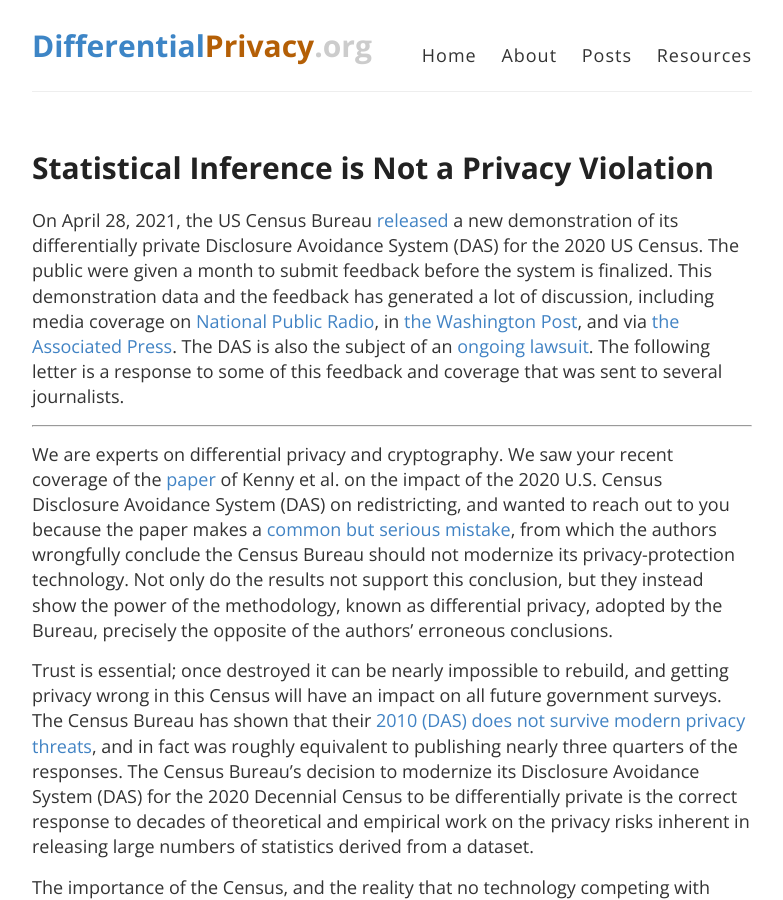
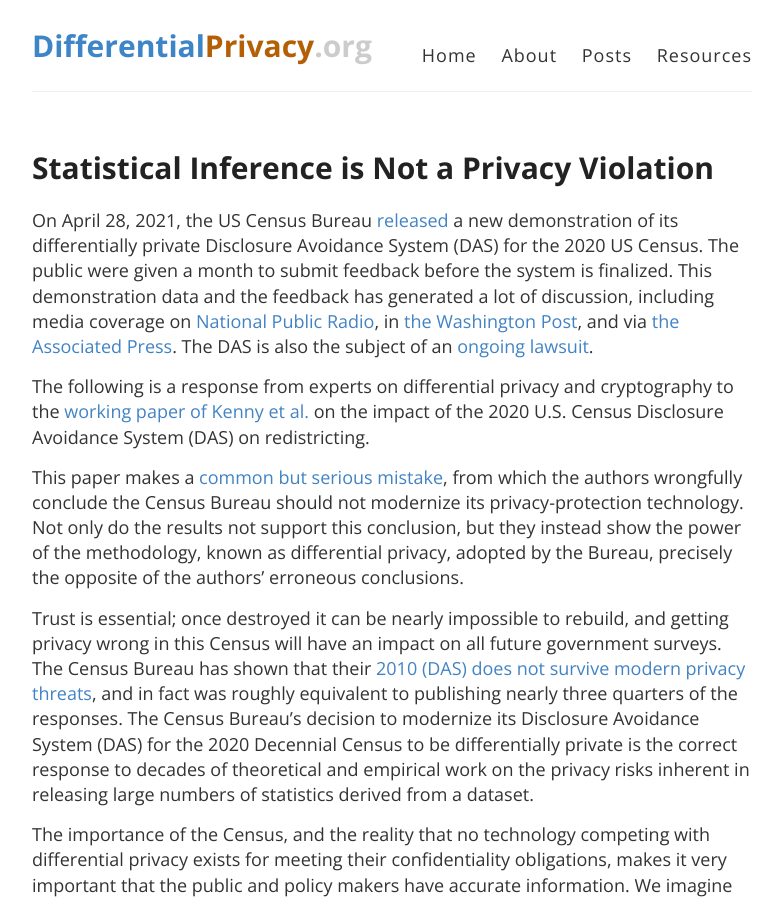
Before and after one commit to differentialprivacy/differentialprivacy, a Jekyll site: the page built from _posts/2021-06-03-fitness-for-use-letter.md, in a window 1280 px wide and 900 px high. Shown: the whole window, without its empty margins (248-1031 px from the left). Built offline with Jekyll 4.4.1, drawn with Linux system fonts in a browser that asks for light colours; comment, search, counter and statistics services are not loaded.

Commit message:
reword start

```diff
--- a/_posts/2021-06-03-fitness-for-use-letter.md
+++ b/_posts/2021-06-03-fitness-for-use-letter.md
@@ -10,11 +10,11 @@ timestamp: 16:00:00 -0400
 
 On April 28, 2021, the US Census Bureau [released](https://www.census.gov/programs-surveys/decennial-census/decade/2020/planning-management/process/disclosure-avoidance/2020-das-updates.html) a new demonstration of its differentially private Disclosure Avoidance System (DAS) for the 2020 US Census. The public were given a month to submit feedback before the system is finalized.
 This demonstration data and the feedback has generated a lot of discussion, including media coverage on [National Public Radio](https://www.npr.org/2021/05/19/993247101/for-the-u-s-census-keeping-your-data-anonymous-and-useful-is-a-tricky-balance), in [the Washington Post](https://www.washingtonpost.com/local/social-issues/2020-census-differential-privacy-ipums/2021/06/01/6c94b46e-c30d-11eb-93f5-ee9558eecf4b_story.html), and via [the Associated Press](https://apnews.com/article/business-census-2020-technology-e701e313e841674be6396321343b7e49). The DAS is also the subject of an [ongoing lawsuit](https://www.courtlistener.com/docket/59728874/state-v-united-states-department-of-commerce/).
-The following letter is a response to some of this feedback and coverage that was sent to several journalists.
 
----
 
-We are experts on differential privacy and cryptography.  We saw your recent coverage of the [paper](https://alarm-redist.github.io/posts/2021-05-28-census-das/Harvard-DAS-Evaluation.pdf) of Kenny et al. on the impact of the 2020 U.S. Census Disclosure Avoidance System (DAS) on redistricting, and wanted to reach out to you because the paper makes a [common but serious mistake](https://github.com/frankmcsherry/blog/blob/master/posts/2016-06-14.md), from which the authors wrongfully conclude the Census Bureau should not modernize its privacy-protection technology.  Not only do the results not support this conclusion, but they instead show the power of the methodology, known as differential privacy, adopted by the Bureau, precisely the opposite of the authors’ erroneous conclusions.
+The following is a response from experts on differential privacy and cryptography to the [working paper of Kenny et al.](https://alarm-redist.github.io/posts/2021-05-28-census-das/Harvard-DAS-Evaluation.pdf) on the impact of the 2020 U.S. Census Disclosure Avoidance System (DAS) on redistricting.
+
+This paper makes a [common but serious mistake](https://github.com/frankmcsherry/blog/blob/master/posts/2016-06-14.md), from which the authors wrongfully conclude the Census Bureau should not modernize its privacy-protection technology.  Not only do the results not support this conclusion, but they instead show the power of the methodology, known as differential privacy, adopted by the Bureau, precisely the opposite of the authors’ erroneous conclusions.
 
 Trust is essential; once destroyed it can be nearly impossible to rebuild, and getting privacy wrong in this Census will have an impact on all future government surveys.  The Census Bureau has shown that their [2010 (DAS) does not survive modern privacy threats](https://desfontain.es/privacy/index.html), and in fact was roughly equivalent to publishing nearly three quarters of the responses.  The Census Bureau’s decision to modernize its Disclosure Avoidance System (DAS) for the 2020 Decennial Census to be differentially private is the correct response to decades of theoretical and empirical work on the privacy risks inherent in releasing large numbers of statistics derived from a dataset.
 
```
